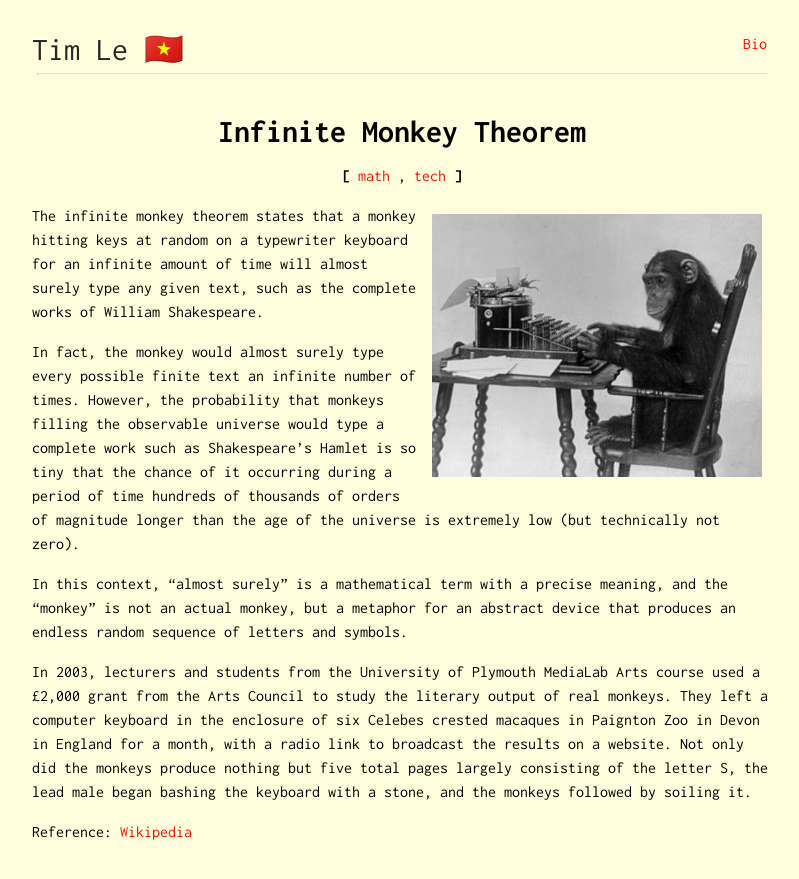
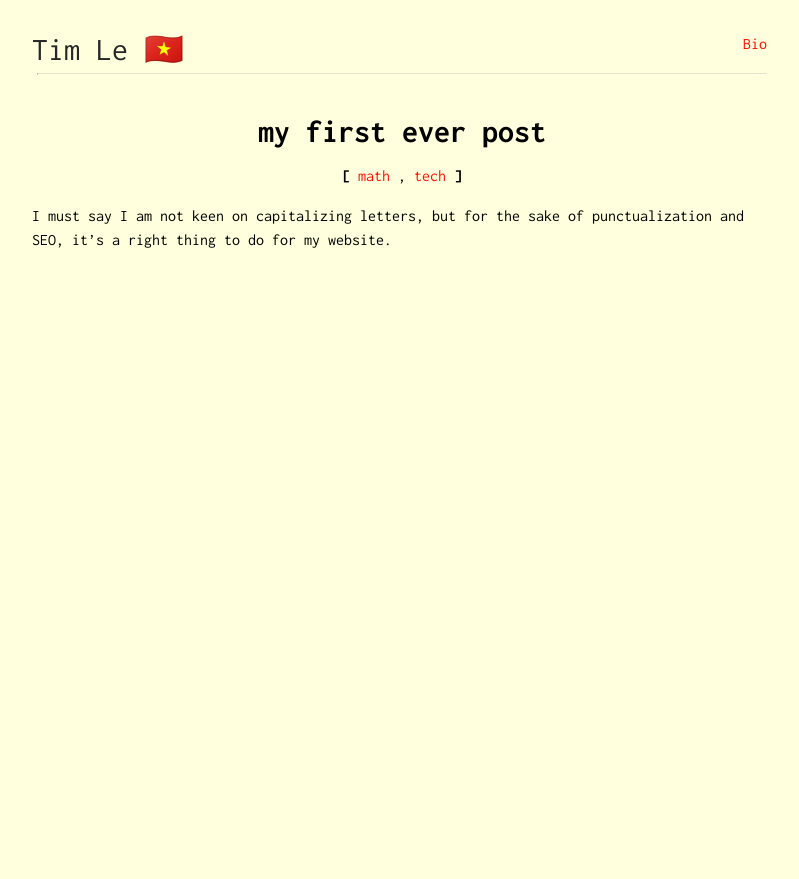
Before and after one commit to toanthanhle/myownparchment, a Jekyll site: the page built from _posts/2020-02-27-infinite-monkey-therom.md, in a window 1280 px wide. Shown: the top 879 px of the page, without its empty margins (238-1037 px from the left). Built offline with Jekyll 4.4.1, drawn with Linux system fonts in a browser that asks for light colours.

Commit message:
Update 2020-02-27-infinite-monkey-therom.md

```diff
--- a/_posts/2020-02-27-infinite-monkey-therom.md
+++ b/_posts/2020-02-27-infinite-monkey-therom.md
@@ -1,18 +1,10 @@
 ---
 layout: post
-title: Infinite Monkey Theorem
+title: my first ever post
 subtitle: as crazy as it sounds...
-tags: [math, tech]
+tags:
+  - math
+  - tech
 ---
 
-<img style="float: right" src="../assets/monkey-typewriter.jpg">
-
-The infinite monkey theorem states that a monkey hitting keys at random on a typewriter keyboard for an infinite amount of time will almost surely type any given text, such as the complete works of William Shakespeare.
-
-In fact, the monkey would almost surely type every possible finite text an infinite number of times. However, the probability that monkeys filling the observable universe would type a complete work such as Shakespeare's Hamlet is so tiny that the chance of it occurring during a period of time hundreds of thousands of orders of magnitude longer than the age of the universe is extremely low (but technically not zero).
-
-In this context, "almost surely" is a mathematical term with a precise meaning, and the "monkey" is not an actual monkey, but a metaphor for an abstract device that produces an endless random sequence of letters and symbols.
-
-In 2003, lecturers and students from the University of Plymouth MediaLab Arts course used a £2,000 grant from the Arts Council to study the literary output of real monkeys. They left a computer keyboard in the enclosure of six Celebes crested macaques in Paignton Zoo in Devon in England for a month, with a radio link to broadcast the results on a website. Not only did the monkeys produce nothing but five total pages largely consisting of the letter S, the lead male began bashing the keyboard with a stone, and the monkeys followed by soiling it.
-
-Reference: [Wikipedia](https://en.wikipedia.org/wiki/Infinite_monkey_theorem)
+I must say I am not keen on capitalizing letters, but for the sake of punctualization and SEO, it's a right thing to do for my website.
```
